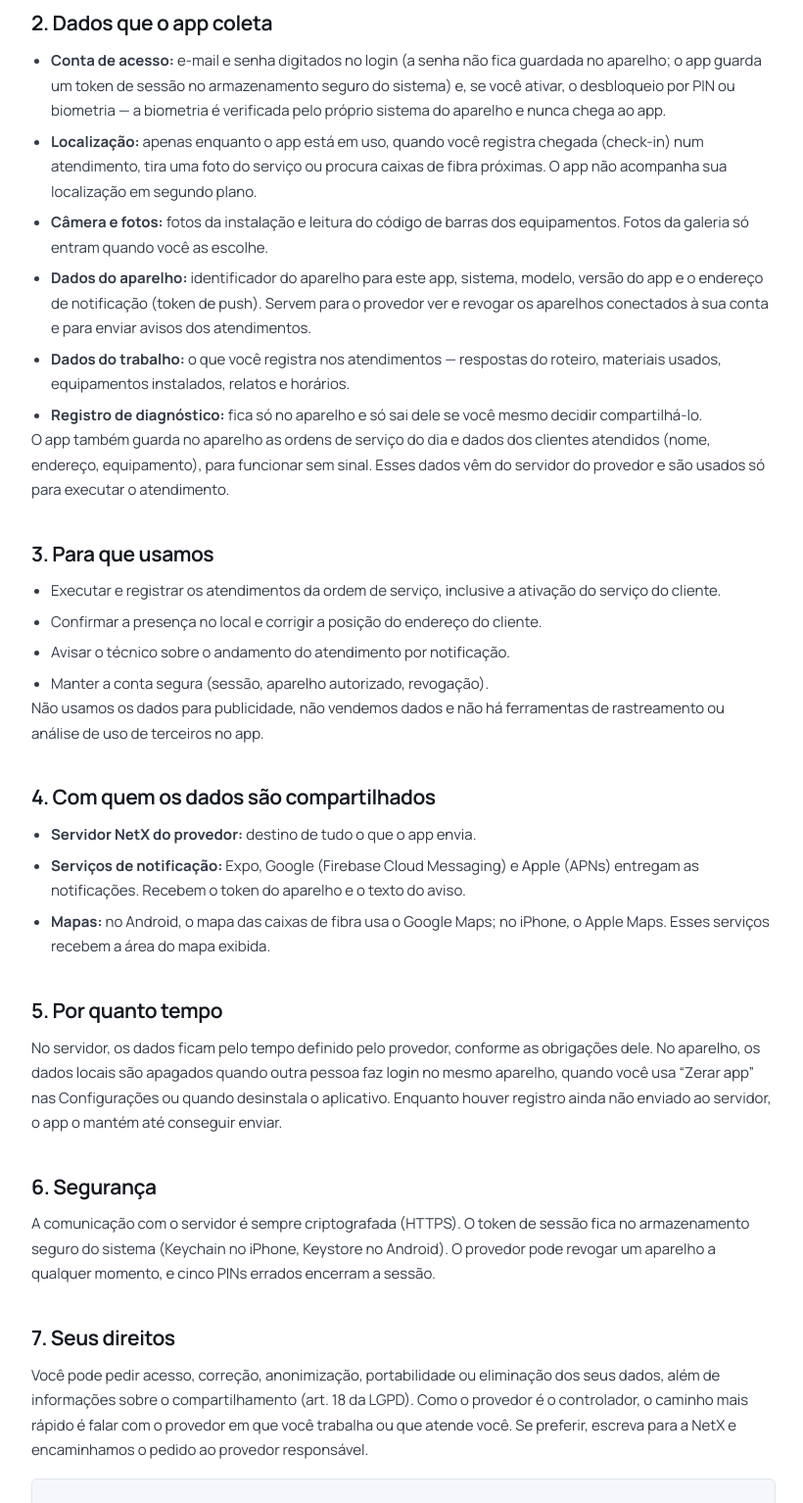
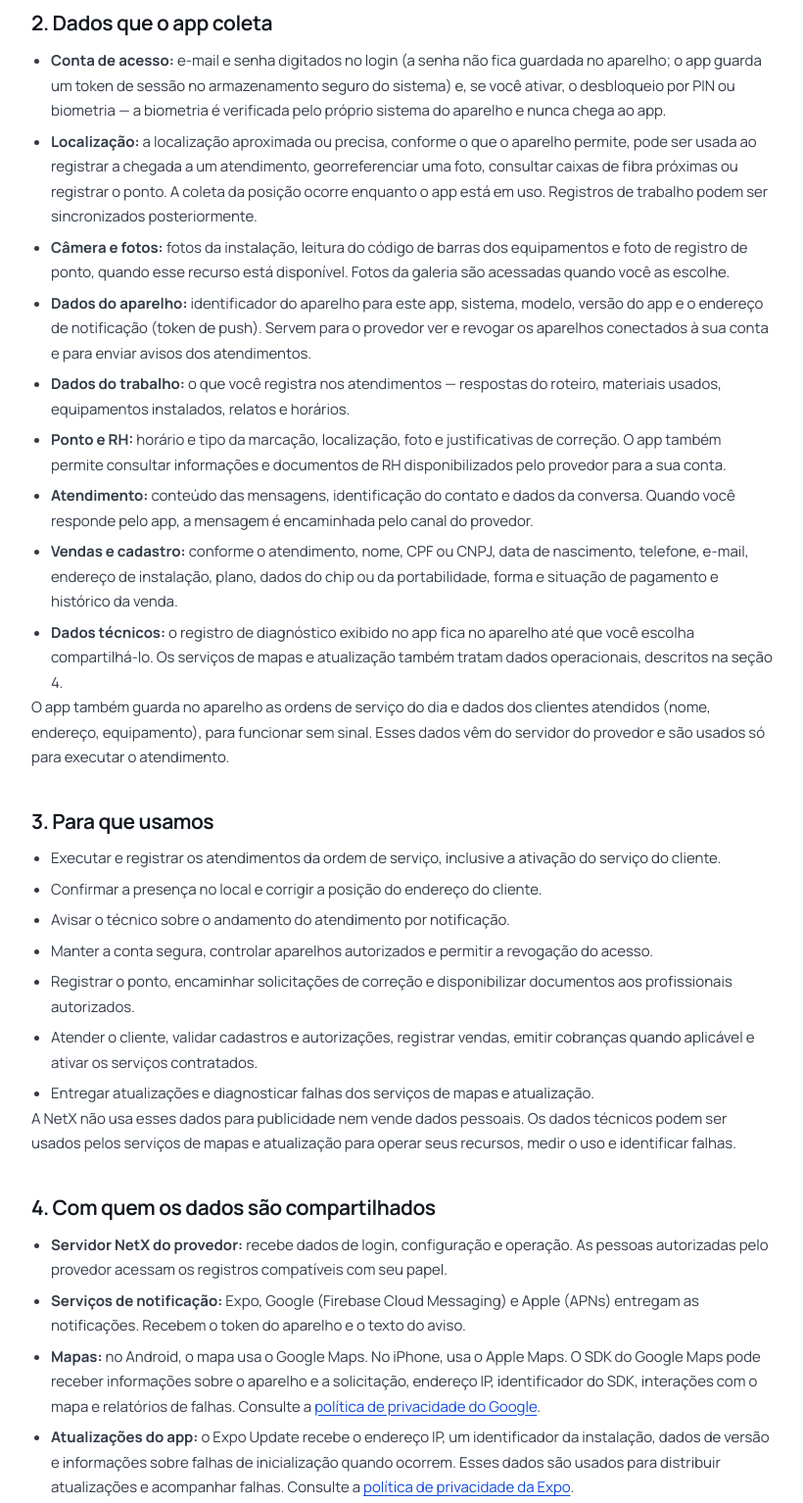
Before and after one commit to CharlesBarreto1/site-netx, a plain HTML site: page dist/netx-field/privacidade/index.html in a window 1280 px wide. Shown: the part 640-2174 px from the top of the page at 98% size, without its empty margins (228-1048 px from the left). Drawn offline with Linux system fonts and the light colour scheme.

Commit message:
Atualiza política de privacidade do NetX Técnico

```diff
--- a/dist/netx-field/privacidade/index.html
+++ b/dist/netx-field/privacidade/index.html
@@ -42,9 +42,9 @@
   <main class="container legal" id="conteudo">
     <p class="eyebrow"><span class="square"></span> NETX FIELD</p>
     <h1>Política de Privacidade</h1>
-    <p class="updated">Atualizada em 16 de outubro de 2026.</p>
+    <p class="updated">Atualizada em 23 de novembro de 2026.</p>
 
-    <p>O <strong>NetX Field</strong> é o aplicativo de campo do NetX, sistema de gestão usado por provedores de internet. Técnicos e equipes desses provedores usam o app para atender ordens de serviço: instalações, suporte, conferência de caixas de fibra e estoque.</p>
+    <p>O <strong>NetX Field</strong>, listado no Google Play como <strong>NetX Técnico</strong>, é o aplicativo de trabalho das equipes de provedores de internet que usam o NetX. Os recursos disponíveis dependem das permissões da conta e da configuração do provedor. Podem incluir ordens de serviço, mapa de fibra, estoque, ponto, atendimento e vendas.</p>
     <p>O app é desenvolvido pela <strong>NetX Desenvolvimento e Tecnologia LTDA</strong>, CNPJ 57.118.236/0001-44 (“NetX”). Esta política explica quais dados o app trata, por que e com quem.</p>
 
     <h2>1. Quem decide sobre os dados</h2>
@@ -53,11 +53,14 @@
     <h2>2. Dados que o app coleta</h2>
     <ul>
       <li><strong>Conta de acesso:</strong> e-mail e senha digitados no login (a senha não fica guardada no aparelho; o app guarda um token de sessão no armazenamento seguro do sistema) e, se você ativar, o desbloqueio por PIN ou biometria — a biometria é verificada pelo próprio sistema do aparelho e nunca chega ao app.</li>
-      <li><strong>Localização:</strong> apenas enquanto o app está em uso, quando você registra chegada (check-in) num atendimento, tira uma foto do serviço ou procura caixas de fibra próximas. O app não acompanha sua localização em segundo plano.</li>
-      <li><strong>Câmera e fotos:</strong> fotos da instalação e leitura do código de barras dos equipamentos. Fotos da galeria só entram quando você as escolhe.</li>
+      <li><strong>Localização:</strong> a localização aproximada ou precisa, conforme o que o aparelho permite, pode ser usada ao registrar a chegada a um atendimento, georreferenciar uma foto, consultar caixas de fibra próximas ou registrar o ponto. A coleta da posição ocorre enquanto o app está em uso. Registros de trabalho podem ser sincronizados posteriormente.</li>
+      <li><strong>Câmera e fotos:</strong> fotos da instalação, leitura do código de barras dos equipamentos e foto de registro de ponto, quando esse recurso está disponível. Fotos da galeria são acessadas quando você as escolhe.</li>
       <li><strong>Dados do aparelho:</strong> identificador do aparelho para este app, sistema, modelo, versão do app e o endereço de notificação (token de push). Servem para o provedor ver e revogar os aparelhos conectados à sua conta e para enviar avisos dos atendimentos.</li>
       <li><strong>Dados do trabalho:</strong> o que você registra nos atendimentos — respostas do roteiro, materiais usados, equipamentos instalados, relatos e horários.</li>
-      <li><strong>Registro de diagnóstico:</strong> fica só no aparelho e só sai dele se você mesmo decidir compartilhá-lo.</li>
+      <li><strong>Ponto e RH:</strong> horário e tipo da marcação, localização, foto e justificativas de correção. O app também permite consultar informações e documentos de RH disponibilizados pelo provedor para a sua conta.</li>
+      <li><strong>Atendimento:</strong> conteúdo das mensagens, identificação do contato e dados da conversa. Quando você responde pelo app, a mensagem é encaminhada pelo canal do provedor.</li>
+      <li><strong>Vendas e cadastro:</strong> conforme o atendimento, nome, CPF ou CNPJ, data de nascimento, telefone, e-mail, endereço de instalação, plano, dados do chip ou da portabilidade, forma e situação de pagamento e histórico da venda.</li>
+      <li><strong>Dados técnicos:</strong> o registro de diagnóstico exibido no app fica no aparelho até que você escolha compartilhá-lo. Os serviços de mapas e atualização também tratam dados operacionais, descritos na seção 4.</li>
     </ul>
     <p>O app também guarda no aparelho as ordens de serviço do dia e dados dos clientes atendidos (nome, endereço, equipamento), para funcionar sem sinal. Esses dados vêm do servidor do provedor e são usados só para executar o atendimento.</p>
 
@@ -66,19 +69,24 @@
       <li>Executar e registrar os atendimentos da ordem de serviço, inclusive a ativação do serviço do cliente.</li>
       <li>Confirmar a presença no local e corrigir a posição do endereço do cliente.</li>
       <li>Avisar o técnico sobre o andamento do atendimento por notificação.</li>
-      <li>Manter a conta segura (sessão, aparelho autorizado, revogação).</li>
+      <li>Manter a conta segura, controlar aparelhos autorizados e permitir a revogação do acesso.</li>
+      <li>Registrar o ponto, encaminhar solicitações de correção e disponibilizar documentos aos profissionais autorizados.</li>
+      <li>Atender o cliente, validar cadastros e autorizações, registrar vendas, emitir cobranças quando aplicável e ativar os serviços contratados.</li>
+      <li>Entregar atualizações e diagnosticar falhas dos serviços de mapas e atualização.</li>
     </ul>
-    <p>Não usamos os dados para publicidade, não vendemos dados e não há ferramentas de rastreamento ou análise de uso de terceiros no app.</p>
+    <p>A NetX não usa esses dados para publicidade nem vende dados pessoais. Os dados técnicos podem ser usados pelos serviços de mapas e atualização para operar seus recursos, medir o uso e identificar falhas.</p>
 
     <h2>4. Com quem os dados são compartilhados</h2>
     <ul>
-      <li><strong>Servidor NetX do provedor:</strong> destino de tudo o que o app envia.</li>
+      <li><strong>Servidor NetX do provedor:</strong> recebe dados de login, configuração e operação. As pessoas autorizadas pelo provedor acessam os registros compatíveis com seu papel.</li>
       <li><strong>Serviços de notificação:</strong> Expo, Google (Firebase Cloud Messaging) e Apple (APNs) entregam as notificações. Recebem o token do aparelho e o texto do aviso.</li>
-      <li><strong>Mapas:</strong> no Android, o mapa das caixas de fibra usa o Google Maps; no iPhone, o Apple Maps. Esses serviços recebem a área do mapa exibida.</li>
+      <li><strong>Mapas:</strong> no Android, o mapa usa o Google Maps. No iPhone, usa o Apple Maps. O SDK do Google Maps pode receber informações sobre o aparelho e a solicitação, endereço IP, identificador do SDK, interações com o mapa e relatórios de falhas. Consulte a <a href="https://policies.google.com/privacy?hl=pt-BR">política de privacidade do Google</a>.</li>
+      <li><strong>Atualizações do app:</strong> o Expo Update recebe o endereço IP, um identificador da instalação, dados de versão e informações sobre falhas de inicialização quando ocorrem. Esses dados são usados para distribuir atualizações e acompanhar falhas. Consulte a <a href="https://expo.dev/privacy">política de privacidade da Expo</a>.</li>
+      <li><strong>Integrações do provedor:</strong> quando configurados e usados em um atendimento ou venda, os serviços de mensageria, cobrança e telefonia recebem os dados necessários à ação. Exemplos incluem destinatário e mensagem, informações para emitir uma cobrança e dados para ativar ou portar uma linha.</li>
     </ul>
 
     <h2>5. Por quanto tempo</h2>
-    <p>No servidor, os dados ficam pelo tempo definido pelo provedor, conforme as obrigações dele. No aparelho, os dados locais são apagados quando outra pessoa faz login no mesmo aparelho, quando você usa “Zerar app” nas Configurações ou quando desinstala o aplicativo. Enquanto houver registro ainda não enviado ao servidor, o app o mantém até conseguir enviar.</p>
+    <p>No servidor, os dados ficam pelo tempo definido pelo provedor, conforme a finalidade e as obrigações dele. Os serviços de notificação, mapas e atualização têm regras próprias de retenção para os dados técnicos que recebem. No aparelho, os dados locais são apagados quando outra pessoa faz login no mesmo aparelho, quando você usa “Zerar app” nas Configurações ou quando desinstala o aplicativo. Enquanto houver registro ainda não enviado ao servidor, o app o mantém até conseguir enviar.</p>
 
     <h2>6. Segurança</h2>
     <p>A comunicação com o servidor é sempre criptografada (HTTPS). O token de sessão fica no armazenamento seguro do sistema (Keychain no iPhone, Keystore no Android). O provedor pode revogar um aparelho a qualquer momento, e cinco PINs errados encerram a sessão.</p>
```
